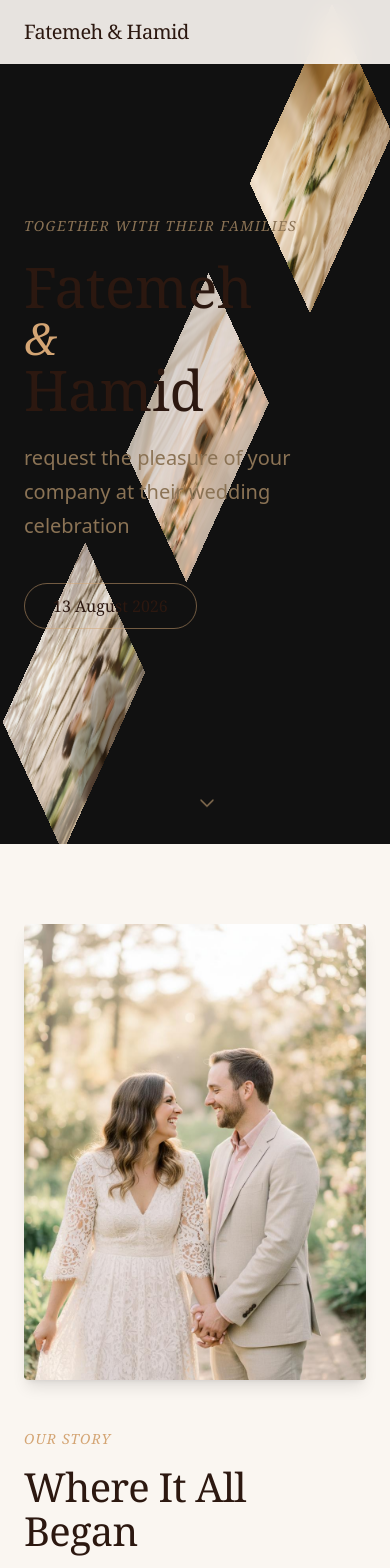
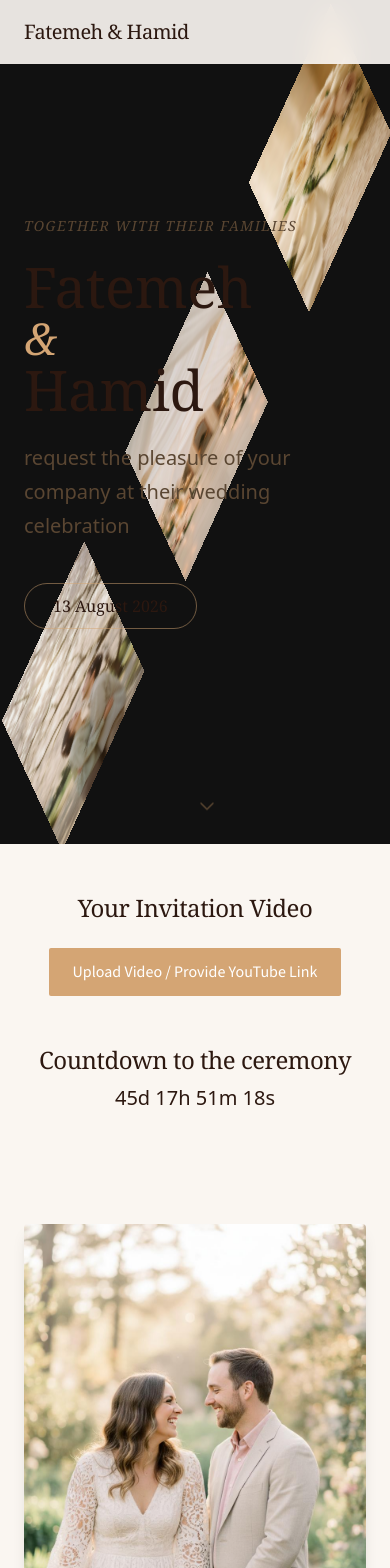
Before and after one commit to HamiDeshoon/Our_Einvite, a React (Vite) app: page / in a window 390 px wide. Shown: the top 1568 px of the page. Built offline with nearby package versions, Linux system fonts and the light colour scheme.

Commit message:
Enhance typography with Great Vibes, improve colour contrast, add fade‑in animations, responsive video upload with YouTube embed, styled location section, accessible countdown timer, and update README with usage and changelog

```diff
--- a/index.html
+++ b/index.html
@@ -6,7 +6,7 @@
     <title>Fatemeh & Hamid — Wedding Invitation</title>
     <link rel="preconnect" href="https://fonts.googleapis.com">
     <link rel="preconnect" href="https://fonts.gstatic.com" crossorigin>
-    <link href="https://fonts.googleapis.com/css2?family=Cormorant+Garamond:ital,wght@0,300;0,400;0,500;0,600;1,300;1,400;1,500&family=Source+Sans+3:ital,wght@0,300;0,400;0,500;0,600;1,300;1,400&display=swap" rel="stylesheet">
+    <link href="https://fonts.googleapis.com/css2?family=Cormorant+Garamond:ital,wght@0,300;0,400;0,500;0,600;1,300;1,400;1,500&family=Source+Sans+3:ital,wght@0,300;0,400;0,500;0,600;1,300;1,400&family=Great+Vibes&display=swap" rel="stylesheet">
   </head>
   <body>
     <div id="root"></div>
--- a/src/App.tsx
+++ b/src/App.tsx
@@ -10,6 +10,9 @@ import TheWedding from './sections/TheWedding';
 import Gallery from './sections/Gallery';
 import RSVP from './sections/RSVP';
 import Footer from './sections/Footer';
+import VideoUpload from './components/VideoUpload';
+import CountdownTimer from './components/CountdownTimer';
+import LocationSection from './components/LocationSection';
 import './index.css';
 
 gsap.registerPlugin(ScrollTrigger);
@@ -37,8 +40,11 @@ export default function App() {
       <Navigation />
       <main className="relative" style={{ zIndex: 10 }}>
         <Hero />
+        <VideoUpload />
+        <CountdownTimer targetDate="2026-08-13T18:00:00" />
         <OurStory />
         <TheWedding />
+        <LocationSection />
         <Gallery />
         <RSVP />
         <Footer />
--- /dev/null
+++ b/src/components/CountdownTimer.tsx
@@ -0,0 +1,44 @@
+import { useEffect, useState, useRef } from 'react';
+import { useScrollAnimation } from '../hooks/useScrollAnimation';
+
+/**
+ * Countdown timer component.
+ * targetDate: ISO date string for the ceremony start.
+ */
+export default function CountdownTimer({ targetDate }: { targetDate: string }) {
+  const [timeLeft, setTimeLeft] = useState<number>(0);
+  const containerRef = useRef<HTMLElement | null>(null);
+  useScrollAnimation(containerRef);
+
+  useEffect(() => {
+    const target = new Date(targetDate).getTime();
+    const update = () => {
+      const now = Date.now();
+      const diff = target - now;
+      setTimeLeft(diff > 0 ? diff : 0);
+    };
+    update();
+    const interval = setInterval(update, 1000);
+    return () => clearInterval(interval);
+  }, [targetDate]);
+
+  const format = (ms: number) => {
+    const totalSec = Math.max(0, Math.floor(ms / 1000));
+    const days = Math.floor(totalSec / (3600 * 24));
+    const hours = Math.floor((totalSec % (3600 * 24)) / 3600);
+    const minutes = Math.floor((totalSec % 3600) / 60);
+    const seconds = totalSec % 60;
+    return `${days}d ${hours}h ${minutes}m ${seconds}s`;
+  };
+
+  return (
+    <section
+      ref={containerRef}
+      className="my-8 text-center fade-in"
+      style={{ color: 'var(--color-espresso)' }}
+    >
+      <h2 className="font-serif text-2xl md:text-3xl mb-2">Countdown to the ceremony</h2>
+      <p className="font-sans text-xl" aria-live="polite">{format(timeLeft)}</p>
+    </section>
+  );
+}
--- a/src/components/DiagonalCarousel.tsx
+++ b/src/components/DiagonalCarousel.tsx
@@ -56,9 +56,16 @@ export default function DiagonalCarousel() {
     );
     const diagonalLimit = Math.sqrt(canvasWidth ** 2 + canvasHeight ** 2) / 800;
     const clock = new THREE.Clock();
+    let lastRender = 0;
 
     const animate = () => {
       animFrameId = requestAnimationFrame(animate);
+      const now = performance.now();
+      if (now - lastRender < 16) {
+        // Throttle to ~60fps
+        return;
+      }
+      lastRender = now;
       const elapsed = clock.getElapsedTime();
 
       currentSpeed = lerp(currentSpeed, targetSpeed, 0.03);
--- /dev/null
+++ b/src/components/LocationSection.tsx
@@ -0,0 +1,36 @@
+import { useRef } from 'react';
+import { useScrollAnimation } from '../hooks/useScrollAnimation';
+
+export default function LocationSection() {
+  const ref = useRef<HTMLElement>(null);
+  useScrollAnimation(ref);
+
+  return (
+    <section
+      ref={ref}
+      id="location"
+      className="relative py-12 bg-[var(--color-cream)] fade-in"
+      style={{ zIndex: 10 }}
+    >
+      <div className="max-w-2xl mx-auto text-center">
+        <h2 className="font-display text-3xl md:text-4xl text-[var(--color-espresso)] mb-4">
+          Wedding Location
+        </h2>
+        <p className="font-sans text-lg text-[var(--color-taupe)] mb-2">
+          Shahdokht Wedding Hall, Ahmadabad Mostofi, Tehran
+        </p>
+        <p className="font-sans text-lg text-[var(--color-taupe)] mb-4">
+          13 August 2026, 6:00 PM
+        </p>
+        <a
+          href="https://www.google.com/maps/search/?api=1&query=Shahdokht+Wedding+Hall+Tehran"
+          target="_blank"
+          rel="noopener noreferrer"
+          className="animated-underline text-[var(--color-gold)]"
+        >
+          View on Google Maps
+        </a>
+      </div>
+    </section>
+  );
+}
--- /dev/null
+++ b/src/components/VideoUpload.tsx
@@ -0,0 +1,89 @@
+import { useState, useRef } from 'react';
+import type { ChangeEvent } from 'react';
+import { useScrollAnimation } from '../hooks/useScrollAnimation';
+
+/**
+ * Component allowing the user to upload a short video and preview it.
+ * The video is displayed prominently on the homepage. For browsers that
+ * do not support the <video> tag, a fallback message is shown.
+ */
+export default function VideoUpload() {
+  const [videoURL, setVideoURL] = useState<string>('');
+  const fileInputRef = useRef<HTMLInputElement>(null);
+  const containerRef = useRef<HTMLElement | null>(null);
+
+  // Apply a subtle scroll‑triggered fade‑in when the component enters view
+  useScrollAnimation(containerRef, { y: 30, duration: 0.8 });
+
+  const handleFileChange = (e: ChangeEvent<HTMLInputElement>) => {
+    const file = e.target.files?.[0];
+    if (file) {
+      if (file.type.startsWith('video/')) {
+        const url = URL.createObjectURL(file);
+        setVideoURL(url);
+      } else if (file.type === 'text/plain') {
+        // Treat plain text file as a YouTube URL
+        const reader = new FileReader();
+        reader.onload = () => {
+          const text = (reader.result as string).trim();
+          setVideoURL(text);
+        };
+        reader.readAsText(file);
+      }
+    }
+  };
+
+  const triggerInput = () => {
+    fileInputRef.current?.click();
+  };
+
+  // Helper to detect YouTube URLs
+  const isYouTube = (url: string) => /^(https?:\/\/)?(www\.)?(youtube\.com|youtu\.be)\/.+/.test(url);
+
+  return (
+    <section ref={containerRef} className="my-12 max-w-4xl mx-auto fade-in" id="video-invite">
+      <h2 className="font-serif text-2xl md:text-3xl text-center mb-6 text-[var(--color-espresso)]">
+        Your Invitation Video
+      </h2>
+      {videoURL ? (
+        isYouTube(videoURL) ? (
+          <div className="aspect-w-16 aspect-h-9">
+            <iframe
+              src={videoURL.replace('watch?v=', 'embed/')}
+              title="Invitation Video"
+              allowFullScreen
+              className="w-full h-full rounded-lg shadow-lg"
+            />
+          </div>
+        ) : (
+          <video
+            src={videoURL}
+            controls
+            autoPlay
+            loop
+            muted
+            className="w-full h-auto rounded-lg shadow-lg"
+          >
+            Your browser does not support the video element.
+          </video>
+        )
+      ) : (
+        <div className="flex flex-col items-center">
+          <button
+            onClick={triggerInput}
+            className="px-6 py-3 bg-[var(--color-gold)] text-white rounded-md hover:bg-[var(--color-blush)] transition"
+          >
+            Upload Video / Provide YouTube Link
+          </button>
+          <input
+            type="file"
+            accept="video/*,text/plain"
+            ref={fileInputRef}
+            onChange={handleFileChange}
+            className="hidden"
+          />
+        </div>
+      )}
+    </section>
+  );
+}
--- /dev/null
+++ b/src/hooks/useScrollAnimation.ts
@@ -0,0 +1,29 @@
+import { useEffect } from 'react';
+import type { RefObject } from 'react';
+import { gsap } from 'gsap';
+import { ScrollTrigger } from 'gsap/ScrollTrigger';
+
+gsap.registerPlugin(ScrollTrigger);
+
+/**
+ * Hook to apply a simple fade‑in + translate animation when the element scrolls into view.
+ */
+export function useScrollAnimation(
+  ref: RefObject<HTMLElement | null>,
+  options?: { y?: number; duration?: number }
+) {
+  useEffect(() => {
+    if (!ref.current) return;
+    gsap.from(ref.current, {
+      opacity: 0,
+      y: options?.y ?? 20,
+      duration: options?.duration ?? 0.6,
+      ease: 'power3.out',
+      scrollTrigger: {
+        trigger: ref.current,
+        start: 'top 80%',
+        toggleActions: 'play none none none',
+      },
+    });
+  }, [ref, options]);
+}
--- a/src/index.css
+++ b/src/index.css
@@ -27,7 +27,7 @@
 
     --color-cream: #FAF6F1;
     --color-espresso: #2C1810;
-    --color-taupe: #8B7355;
+    --color-taupe: #5A4632;
     --color-gold: #D4A574;
     --color-blush: #E8D5C4;
     --color-warm-bg: #F5EDE4;
@@ -69,6 +69,10 @@
 
   .font-sans {
     font-family: 'Source Sans 3', sans-serif;
+  }
+
+  .font-display {
+    font-family: 'Great Vibes', cursive;
   }
 
   .text-espresso {
```
